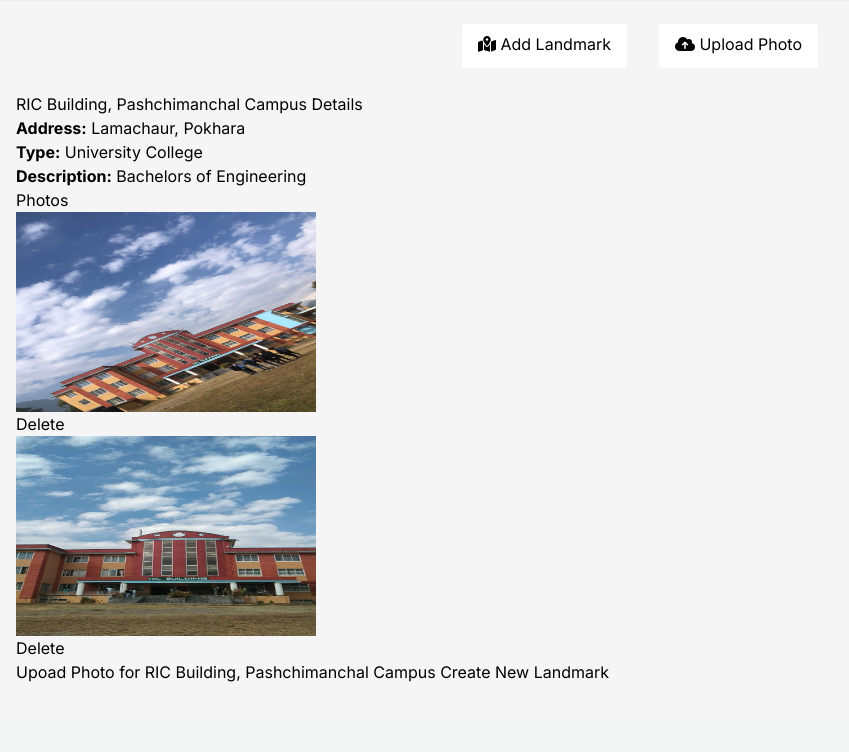
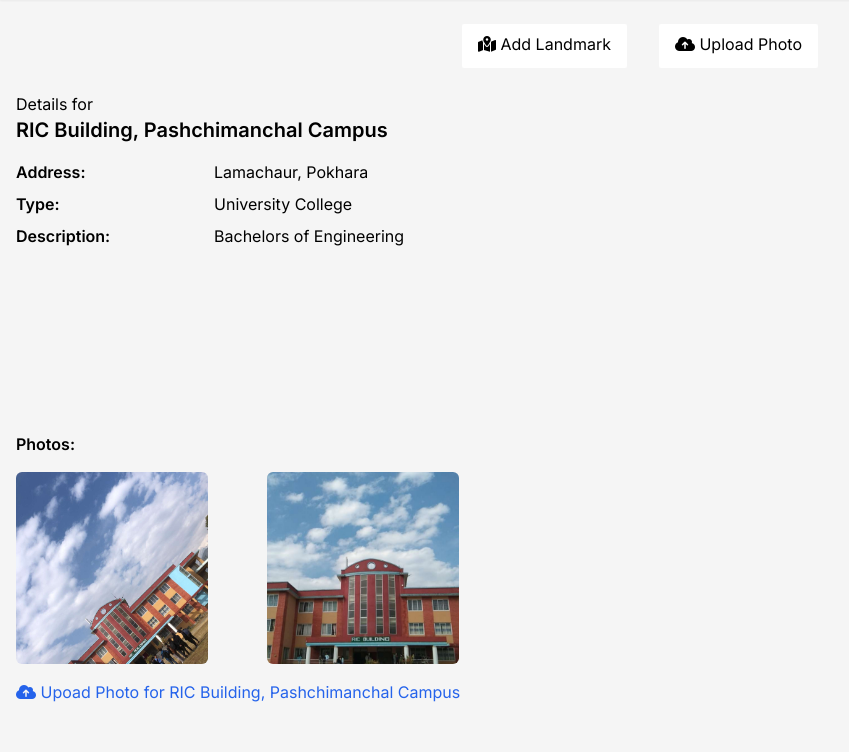
Before and after one commit to Gantavya-app/gantavya-backend, a Django app: page /landmark/2/ in a window 1280 px wide. Shown: the part 104-856 px from the top of the page, without its empty margins (0-849 px from the left). Before the commit the page ends 786 px from the top, so only its background shows below. Run offline with Django 4.2, Linux system fonts and the light colour scheme; data comes from the database, SQL or seed files in the repository; both versions use the stored data as it was after the commit; some libraries are stand-ins or nearby versions.

Commit message:
feat: landmark detail page style
- add style to landmark details page
- added remove button in photos
- displayed details in grid
- changed color of nav buttons
- added link to header logo

```diff
--- a/gantavya/base/templates/base/Home.html
+++ b/gantavya/base/templates/base/Home.html
@@ -33,8 +33,10 @@
 
             <div class="flex flex-col items-start gap-2 justify-between ">
 
-                <p><i class="fas fa-map-marker text-red-500 mr-2" aria-hidden="true"></i><span
-                        class="text-sm font-semibold text-gray-600">{{landmark.address}} </span></p>
+                <p>
+                    <i class="fas fa-map-marker text-red-500 mr-0.5" aria-hidden="true"></i>
+                    <span class="text-sm font-semibold text-gray-600">{{landmark.address}} </span>
+                </p>
 
 
                 <p class="text-gray-600 text-sm">{{ landmark.description|truncatechars:100 }} </p>
--- a/gantavya/base/templates/base/index.html
+++ b/gantavya/base/templates/base/index.html
@@ -28,22 +28,28 @@
 
     <header class="shadow-sm mb-4 fixed top-0 inset-x-0 bg-white">
         <nav class="container max-w-7xl mx-auto px-4 py-2 flex w-full items-center gap-2 justify-center">
+
+
+            <a href="{% url 'list_landmarks' %}">
                 <div class="flex flex-col  items-center gap-2">
                     <img src="{% static 'images/logos/logo_green.png' %}" alt="logo" class="w-16 object-contain ">
                     <h1 class="tracking-widest font-bold text-xs uppercase">Travel Beyond Maps</h1>
                 </div>
+            </a>
         </nav>
     </header>
 
     <div class="container mx-auto max-w-7xl mt-[120px] flex items-center justify-center gap-8 py-2">
+        <a href="{% url 'create_landmark' %}">
             <div
-            class="bg-white rounded-sm px-4 py-2 border-b-4 border-b-transparent hover:border-b-green-400 duration-300 hover:cursor-pointer ease-in-out ">
+                class="bg-white hover:text-blue-800 rounded-sm px-4 py-2 border-b-4 border-b-transparent hover:border-b-blue-700 duration-300 hover:cursor-pointer ease-in-out ">
                 <i class="fas fa-map-location-dot"></i>
                 <span>Add Landmark
                 </span>
             </div>
+        </a>
         <div
-            class="bg-white rounded-sm px-4 py-2 border-b-4 border-b-transparent hover:border-b-green-400 duration-300 hover:cursor-pointer ease-in-out ">
+            class="bg-white hover:text-blue-800 rounded-sm px-4 py-2 border-b-4 border-b-transparent hover:border-b-blue-700 duration-300 hover:cursor-pointer ease-in-out ">
             <i class="fas fa-cloud-upload-alt"></i>
             <span>Upload Photo
             </span>
--- a/gantavya/base/templates/base/landmark_detail.html
+++ b/gantavya/base/templates/base/landmark_detail.html
@@ -1,24 +1,39 @@
-{% extends 'base/index.html' %}
-
-{% block title %} Landmark Detail {% endblock %}
+{% extends 'base/index.html' %} {% block title %} Landmark Detail {% endblock %}
 {% block body %}
 
+<p>Details for</p>
+<h1 class="text-xl font-semibold">{{landmark.name}}</h1>
 
-<h1>{{ landmark.name }} Details</h1>
+<div class="grid grid-cols-2 w-fit gap-2 my-4">
+  <p><strong class="font-semibold">Address:</strong></p>
+  <p>{{ landmark.address }}</p>
+  <p><strong class="font-semibold">Type:</strong></p>
+  <p>{{ landmark.type }}</p>
+  <p><strong class="font-semibold">Description:</strong></p>
+  <!-- if landmark has no description, i want to display 'No details available.' -->
+  <p class="h-48 overflow-y-auto">
+    {% if landmark.description %}
+    {{ landmark.description }}
+    {% else %}
+    No details available.
+    {% endif %}
+  </p>
 
-<p><strong>Address:</strong> {{ landmark.address }}</p>
-<p><strong>Type:</strong> {{ landmark.type }}</p>
-<p><strong>Description:</strong> {{ landmark.description }}</p>
+</div>
 
-<h2>Photos</h2>
+<h2 class="font-semibold my-4">Photos:</h2>
+
 {% if photos %}
-<ul>
+<ul class="gap-2 grid grid-cols-1 sm:grid-cols-2 md:grid-cols-3 lg:grid-cols-4 xl:grid-cols-5">
   {% for photo in photos %}
   <li>
-    <img src="{{ photo.photo.url }}" alt="Landmark Photo" style="width: 300px; height: 200px;">
-    <form method="post" action="{% url 'delete_photo' photo.id %}" style="display: inline;">
+    <form method="post" action="{% url 'delete_photo' photo.id %}" class="relative w-fit group">
+      <img src="{{ photo.photo.url }}" alt="Landmark Photo" class="w-48 object-cover aspect-square rounded-md" />
       {% csrf_token %}
-      <button type="submit">Delete</button>
+      <button type="submit"
+        class="bg-red-500 w-6 shadow-sm text-white rounded absolute right-2 top-2 opacity-0 group-hover:opacity-100 group-hover:block duration-300 ease-in-out">
+        <i class="fas fa-remove"></i>
+      </button>
     </form>
   </li>
   {% endfor %}
@@ -26,7 +41,12 @@
 {% else %}
 <p>No photos available for this landmark.</p>
 {% endif %}
-<a href="{% url 'upload_photo' landmark_id=landmark.id %}">Upoad Photo for {{landmark.name}}</a>
-<a href="{% url 'create_landmark' %}">Create New Landmark</a>
+
+<a href="{% url 'upload_photo' landmark_id=landmark.id %}">
+  <div class="text-blue-600 my-4 hover:text-blue-800 duration-300 ease-in-out">
+    <i class="fas fa-cloud-upload-alt"></i>
+    <span>Upoad Photo for {{landmark.name}} </span>
+  </div>
+</a>
 
 {% endblock %}
```
Also changed, not shown: gantavya/db.sqlite3, gantavya/static/images/images/5.jpg (deleted). Lines whose indentation alone changed are shown as unchanged.
